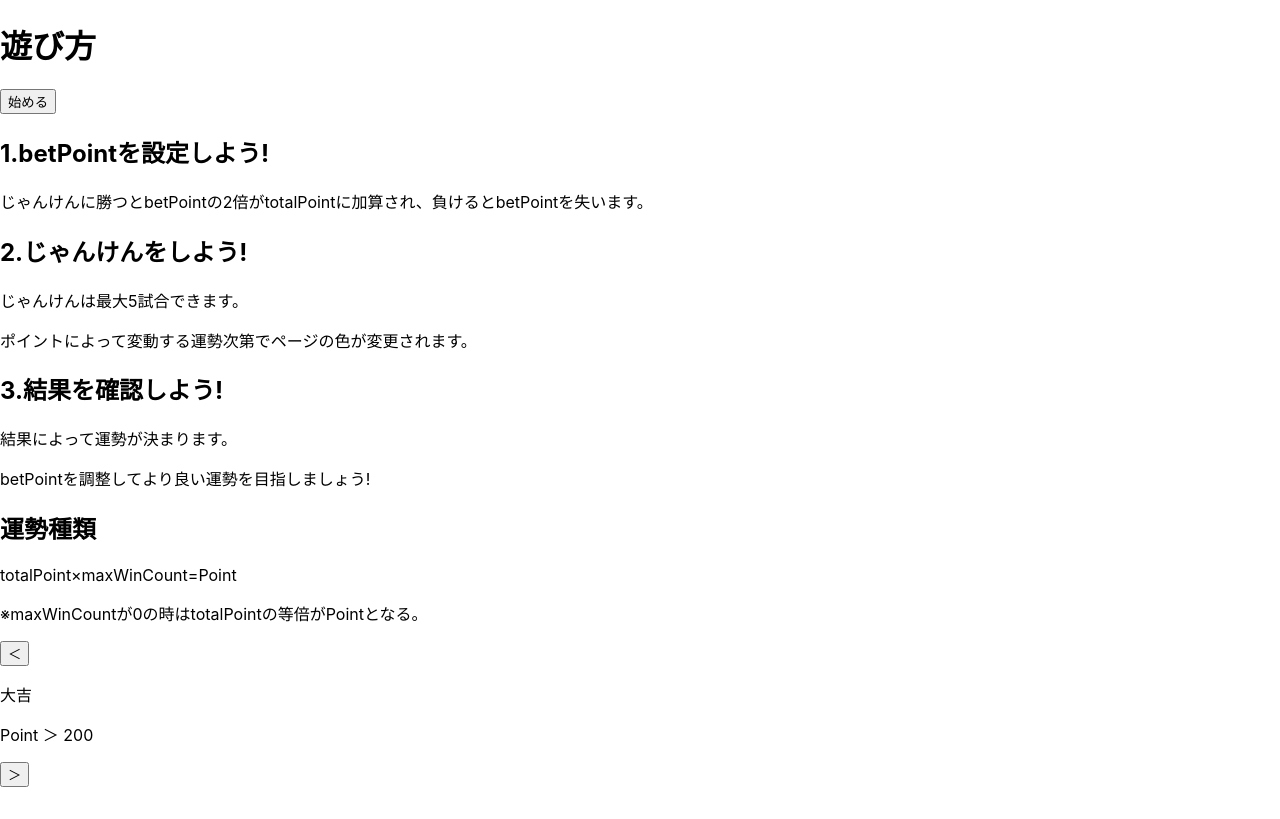
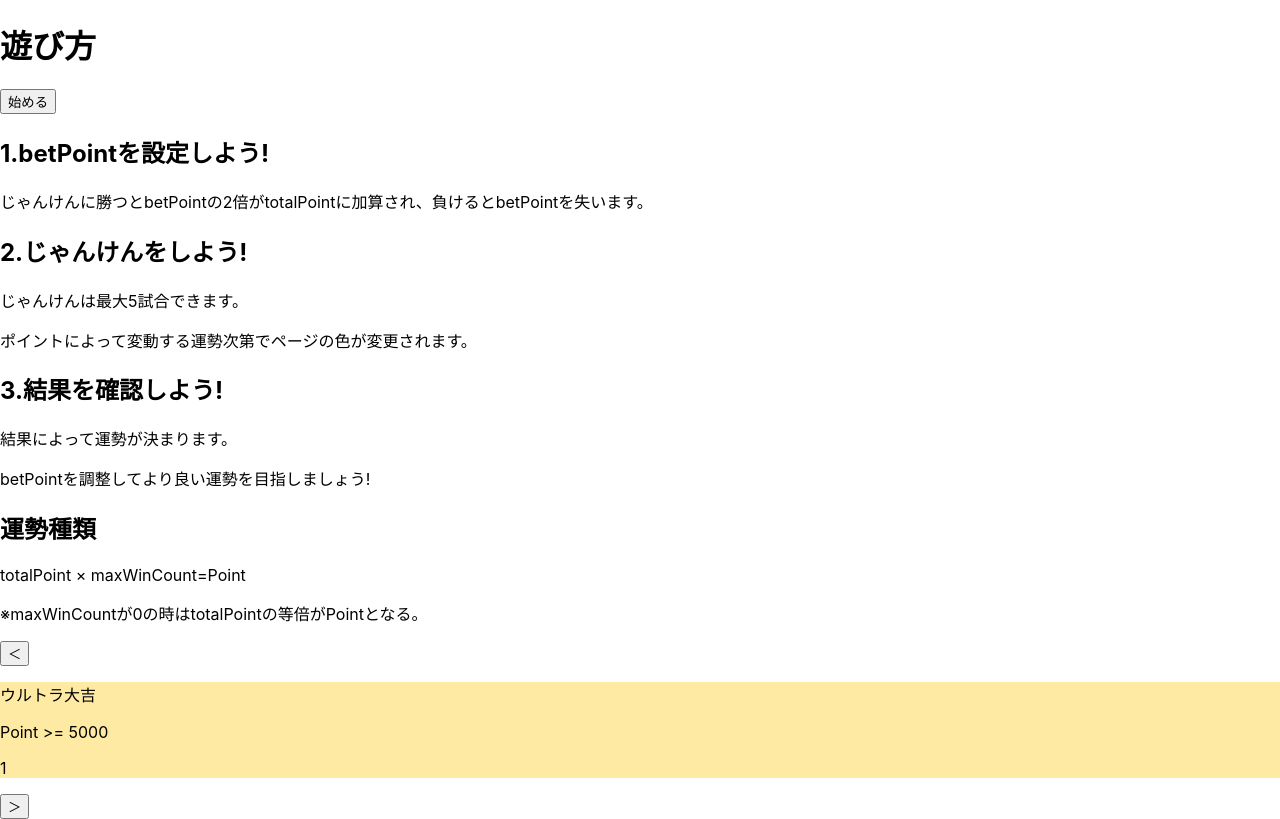
Before and after one commit to koshiro-adachi/janken-app, a React (Create React App) app: page /howtoplay in a window 1280 px wide. Built offline with nearby package versions, Linux system fonts and the light colour scheme.

Commit message:
slide.tsx機能完成

```diff
--- a/src/Pages/Finish/fortune.ts
+++ b/src/Pages/Finish/fortune.ts
@@ -3,10 +3,10 @@ export const fortune = (totalPoint: number, maxWinCount: number): string => {
     maxWinCount++;
   }
   const fortunePoint = totalPoint * maxWinCount;
-  if (fortunePoint === 10000) {
+  if (fortunePoint >= 5000) {
     document.body.style.backgroundColor = "rgb(255 234 164)";
     return "ウルトラ大吉";
-  } else if (fortunePoint >= 5000) {
+  } else if (fortunePoint >= 1000) {
     document.body.style.backgroundColor = "rgb(237 255 164)";
     return "スーパー大吉";
   } else if (fortunePoint >= 250) {
--- a/src/Pages/HowToPlay/HowToPlay.tsx
+++ b/src/Pages/HowToPlay/HowToPlay.tsx
@@ -1,5 +1,6 @@
 import React from "react";
 import { HowToPlayFooter } from "./HowToPlayFooter";
+import { Slide } from "./Slide";
 
 export const HowToPlay = () => {
   return (
@@ -22,19 +23,7 @@ export const HowToPlay = () => {
             <p>結果によって運勢が決まります。</p>
             <p>betPointを調整してより良い運勢を目指しましょう!</p>
           </div>
-          <div>
-            <h2>運勢種類</h2>
-            <p>totalPoint×maxWinCount=Point</p>
-            <p>※maxWinCountが0の時はtotalPointの等倍がPointとなる。</p>
-            <div>
-              <button>＜</button>
-              <div>
-                <p>大吉</p>
-                <p>Point ＞ 200</p>
-                <button>＞</button>
-              </div>
-            </div>
-          </div>
+          <Slide />
         </div>
       </HowToPlayFooter>
     </>
--- a/src/Pages/HowToPlay/Slide.tsx
+++ b/src/Pages/HowToPlay/Slide.tsx
@@ -1,5 +1,107 @@
-import React from "react";
+import React, { FC, useEffect, useRef, useState } from "react";
 
-export const Slide = () => {
-  return <div></div>;
+type Props = {
+  number: number;
+  name: string;
+  point: string;
+  color: string;
 };
+
+export const Slide: FC = () => {
+  const fortuneArray: Array<Props> = [
+    {
+      number: 1,
+      name: "ウルトラ大吉",
+      point: "Point >= 5000",
+      color: "rgb(255 234 164)",
+    },
+    {
+      number: 2,
+      name: "スーパー大吉",
+      point: "Point >= 1000",
+      color: "rgb(237 255 164)",
+    },
+    {
+      number: 3,
+      name: "大吉",
+      point: "Point >= 250",
+      color: "rgb(189 255 164)",
+    },
+    {
+      number: 4,
+      name: "吉",
+      point: "Point >= 200",
+      color: "rgb(164 255 217)",
+    },
+    {
+      number: 5,
+      name: "中吉",
+      point: "Point >= 150",
+      color: "rgb(164 242 255)",
+    },
+    {
+      number: 6,
+      name: "小吉",
+      point: "Point >= 100",
+      color: "#ffffff",
+    },
+    {
+      number: 7,
+      name: "末吉",
+      point: "Point >= 50",
+      color: "rgb(164 195 255)",
+    },
+    {
+      number: 8,
+      name: "凶",
+      point: "Point >= 10",
+      color: "rgb(186 164 255)",
+    },
+    {
+      number: 9,
+      name: "大凶",
+      point: "Point < 10",
+      color: "rgb(179 179 179)",
+    },
+  ];
+
+  const [num, setNum] = useState<number>(0);
+  const ref = useRef<HTMLDivElement>(null);
+
+  const onClickNext = () => {
+    if (num === 8) {
+      setNum(0);
+    } else {
+      setNum(num + 1);
+    }
+  };
+  const onClickBack = () => {
+    if (num === 0) {
+      setNum(8);
+    } else {
+      setNum(num - 1);
+    }
+  };
+  useEffect(() => {
+    ref.current!.style.backgroundColor = fortuneArray[num].color;
+  }, [num]);
+
+  return (
+    <>
+      <div>
+        <h2>運勢種類</h2>
+        <p>totalPoint × maxWinCount=Point</p>
+        <p>※maxWinCountが0の時はtotalPointの等倍がPointとなる。</p>
+        <div>
+          <button onClick={onClickBack}>＜</button>
+          <div ref={ref}>
+            <p>{fortuneArray[num].name}</p>
+            <p>{fortuneArray[num].point}</p>
+            <p>{fortuneArray[num].number}</p>
+          </div>
+          <button onClick={onClickNext}>＞</button>
+        </div>
+      </div>
+    </>
+  );
+};
```
